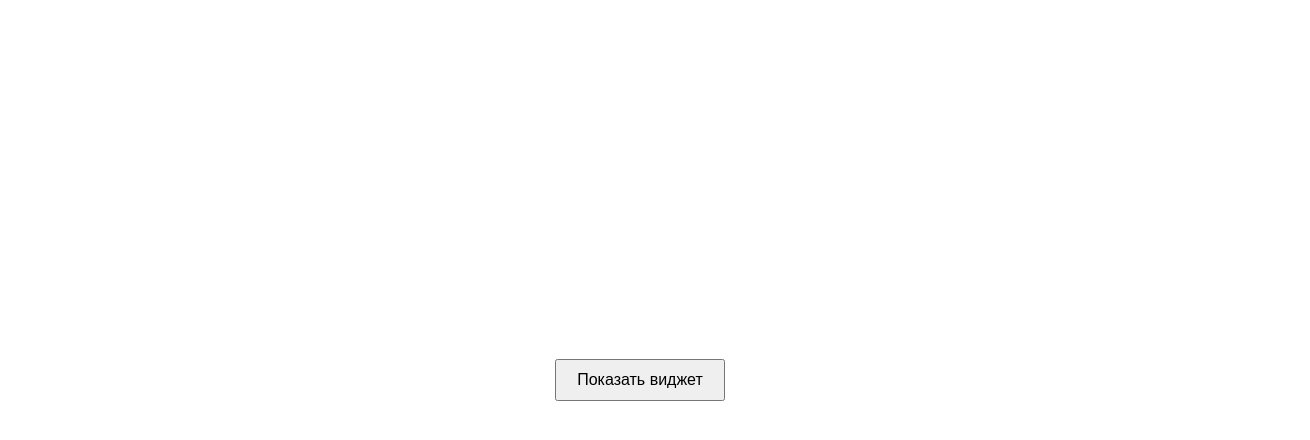
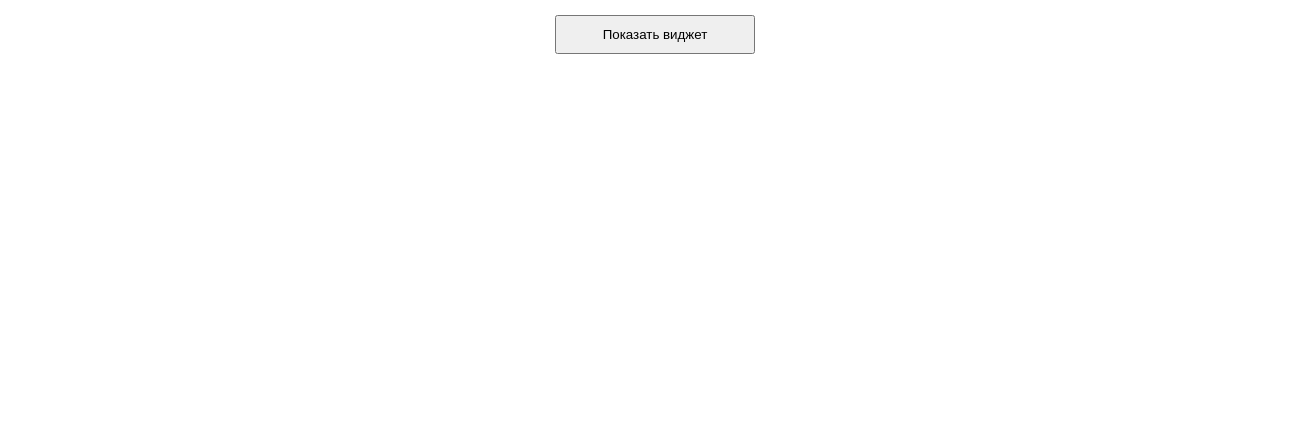
Before and after one commit to nukleaz/vercel-deploy, a plain HTML site: page index.html in a window 1280 px wide. Shown: the whole page, 1310 px wide, since content can reach past the window. Drawn offline with Linux system fonts and the light colour scheme.

Commit message:
changed styles

```diff
--- a/index.html
+++ b/index.html
@@ -4,35 +4,32 @@
 		<meta charset="UTF-8" />
 		<meta name="viewport" content="width=device-width, initial-scale=1.0" />
 		<title>Elfsight Widget</title>
-		<style>
-			body {
+	</head>
+	<body style="min-width: 320px; margin: 0">
+		<div
+			class="container"
+			style="
 				display: flex;
+				align-items: center;
 				justify-content: center;
-				align-items: center;
-				height: 100vh;
-				margin: 0;
-				font-family: Arial, sans-serif;
 				flex-direction: column;
-			}
-
-			#toggle-widget-btn {
-				padding: 10px 20px;
-				font-size: 16px;
-				cursor: pointer;
-				margin-bottom: 20px;
-			}
-
-			.elfsight-app-327e7c41-98f3-4cf3-ad9b-be92a15e0561 {
+				padding: 15px;
+				margin: 0 auto;
+				max-width: 1366px;
 				width: 100%;
-				max-width: 600px;
-			}
-		</style>
-	</head>
-	<body>
-		<button id="toggle-widget-btn" style="margin-bottom: 40px">
-			Показать виджет
-		</button>
-		<div class="elfsight-app-327e7c41-98f3-4cf3-ad9b-be92a15e0561"></div>
+			"
+		>
+			<button
+				id="toggle-widget-btn"
+				style="margin-bottom: 20px; padding: 10px; min-width: 200px"
+			>
+				Показать виджет
+			</button>
+			<div
+				class="elfsight-app-327e7c41-98f3-4cf3-ad9b-be92a15e0561"
+				style="width: 100%"
+			></div>
+		</div>
 
 		<script
 			src="https://static.elfsight.com/platform/platform.js"
```
